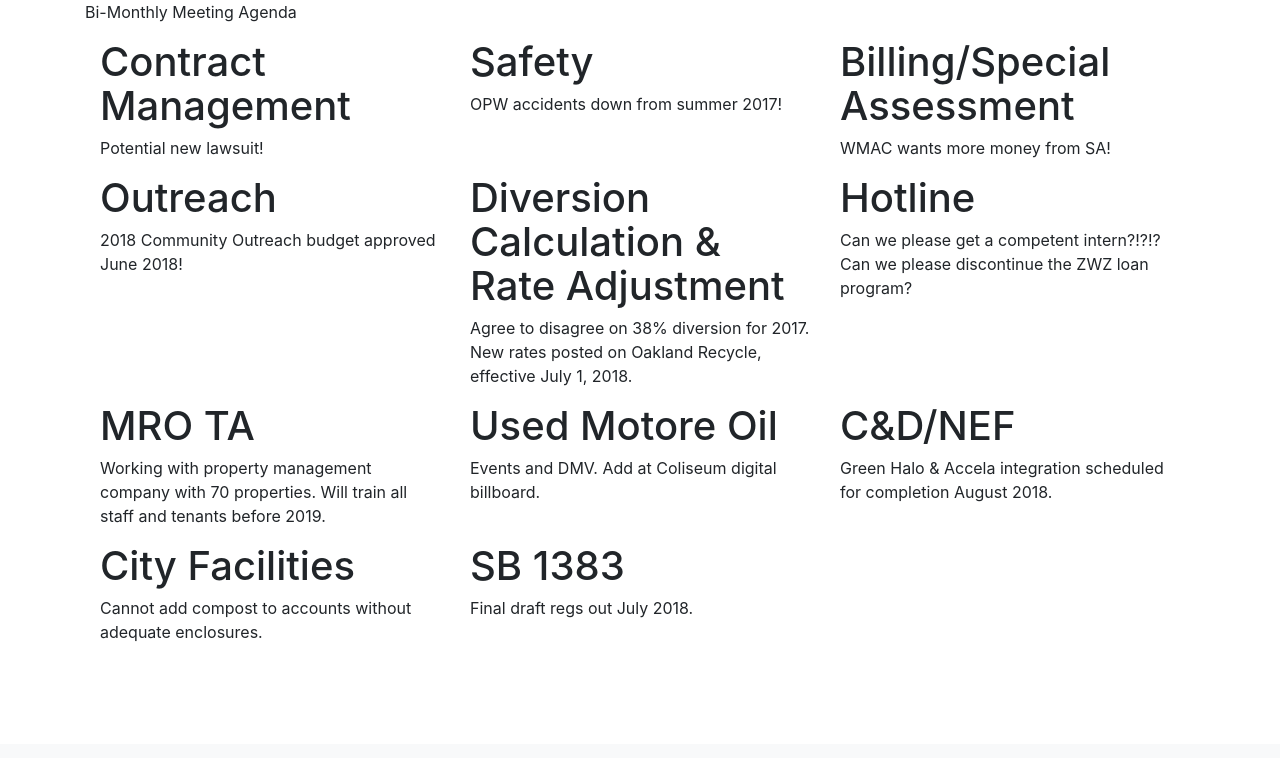
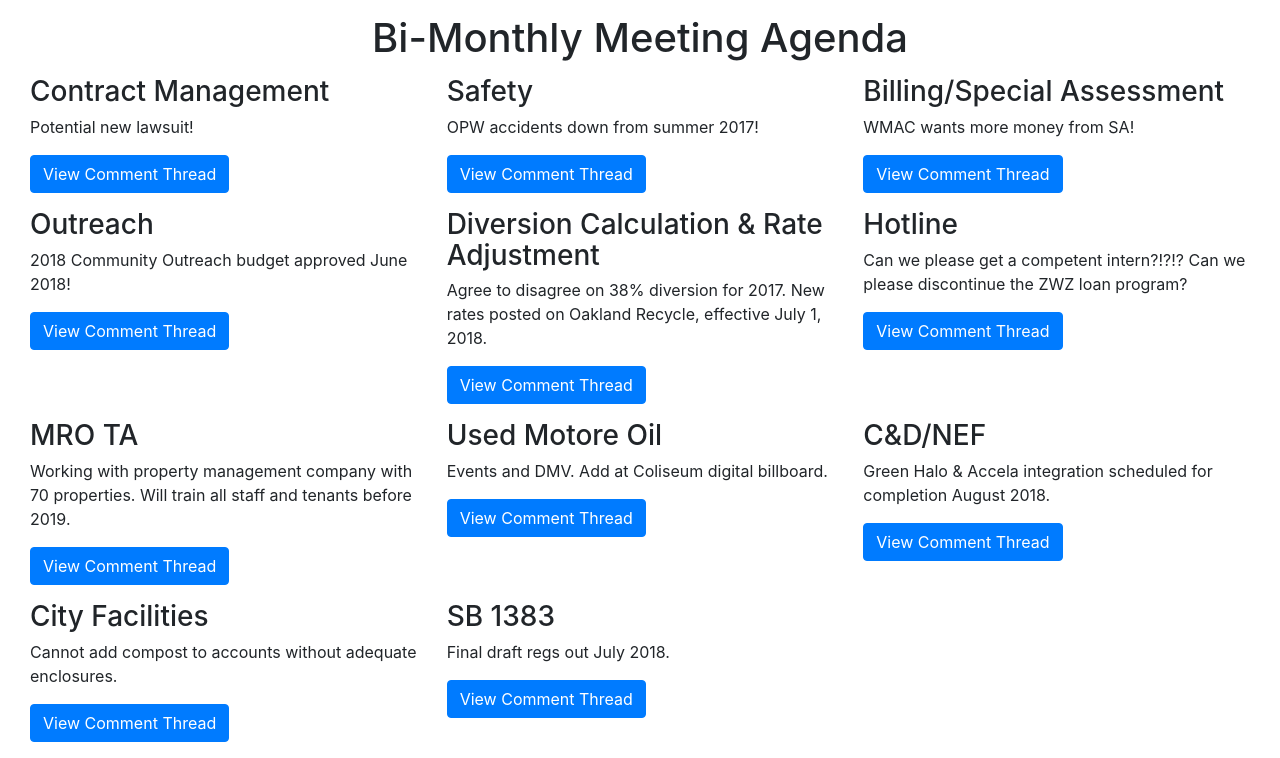
Before and after one commit to agendizeit/agendizeit, a Django app: page /discussion/ in a window 1280 px wide. Shown: the part 56-814 px from the top of the page. Before the commit the page ends 697 px from the top, so only its background shows below. Run offline with Django 3.2, Linux system fonts and the light colour scheme; data comes from the database, SQL or seed files in the repository; style sheets or scripts are compiled from the project's sources; some libraries are stand-ins or nearby versions.

Commit message:
modified discussion.html and created thread.html

```diff
--- a/agendizeit/static/sass/project.scss
+++ b/agendizeit/static/sass/project.scss
@@ -3,6 +3,7 @@
 
 
 // project specific CSS goes here
+
 
 ////////////////////////////////
 		//Variables//
--- a/config/urls.py
+++ b/config/urls.py
@@ -9,7 +9,7 @@ from meetingdiscuss import views
 
 urlpatterns = [
     path("", views.homepage),
-    path("", TemplateView.as_view(template_name="home/"), name="home"),
+    path("home/", views.homepage, name="home"),
     path("discussion/", views.discussion),
     path("sharing/", views.sharing),
 
--- a/meetingdiscuss/templates/discussion.html
+++ b/meetingdiscuss/templates/discussion.html
@@ -1,20 +1,36 @@
 {% extends "base.html" %}
 
 {% block content %}
-<p>Bi-Monthly Meeting Agenda</p>
+<p> <h1 align="center">Bi-Monthly Meeting Agenda </h1></p>
 
-<div class="container">
+<div class="container-fluid">
   <div class="row">
   {% for item in items %}
 
-     <div class="col-4"> <h1>{{ item.topic }}</h1>
 
-    <p>{{ item.text}}</p> </div>
+     <div class="col-4"> <h3>{{ item.topic }}</h3>
+
+    <p>{{ item.text}}</p>
+
+     <p> <a href="comment-thread" class="btn btn-primary">View Comment Thread</a> </p>
+
+    </div>
+
     {% endfor %}
 
     </div>
 </div>
 
-
+<style>
+		.container {
+			width: 100%;
+			margin-right: auto;
+			margin-left: auto;
+			padding-right: 15px;
+			padding-left: 15px;
+			width: 100%;
+			max-width: inherit;
+		}
+	</style>
 
 {% endblock content %}
--- /dev/null
+++ b/meetingdiscuss/templates/thread.html
@@ -0,0 +1 @@
+{% extends "base.html" %}
```
